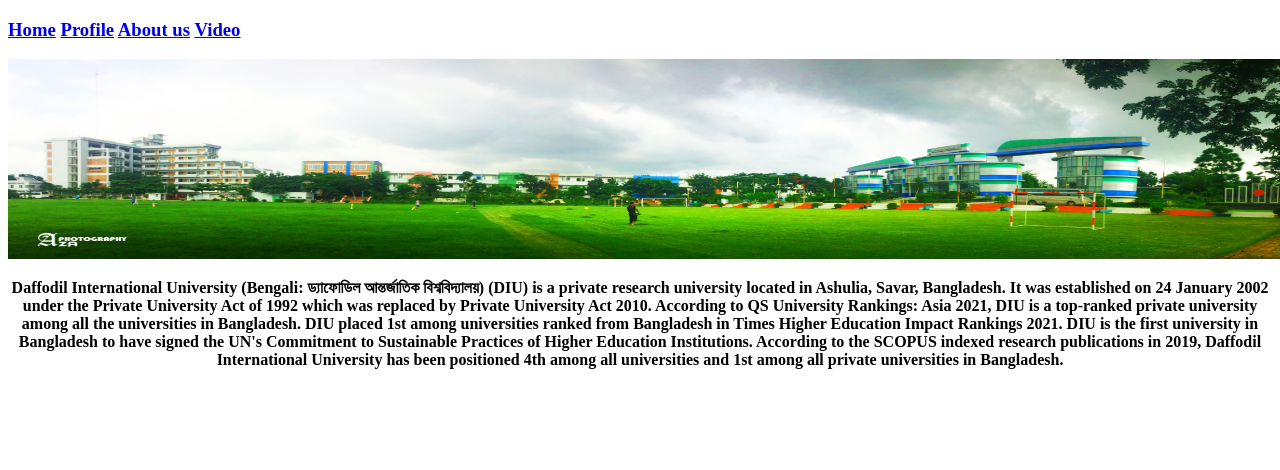
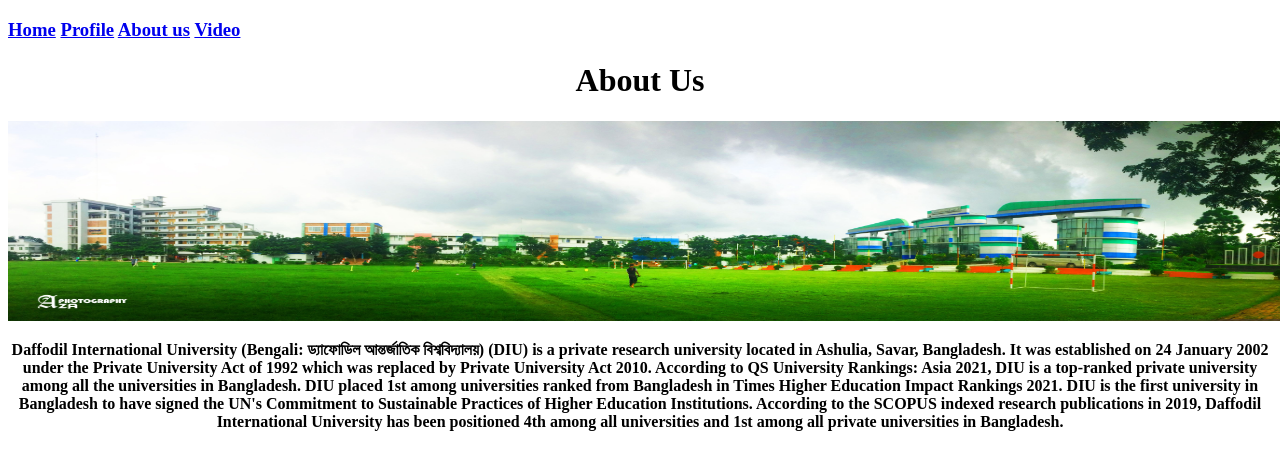
Before and after one commit to ashiq611/HTML-Small-Project, a plain HTML site: page about.html in a window 1280 px wide. Shown: the top 470 px of the page. Drawn offline with Linux system fonts and the light colour scheme.

Commit message:
change in about us
Headline add in about page

```diff
--- a/about.html
+++ b/about.html
@@ -13,6 +13,9 @@
     <a href="about.html">About us</a>
     <a href="video.html">Video</a>
     </h3>
+    <center>
+        <h1>About Us</h1>
+    </center>
 
     <img src="img/diu.jpg" alt="diu" width="1350" height="200">
     <center>
```
